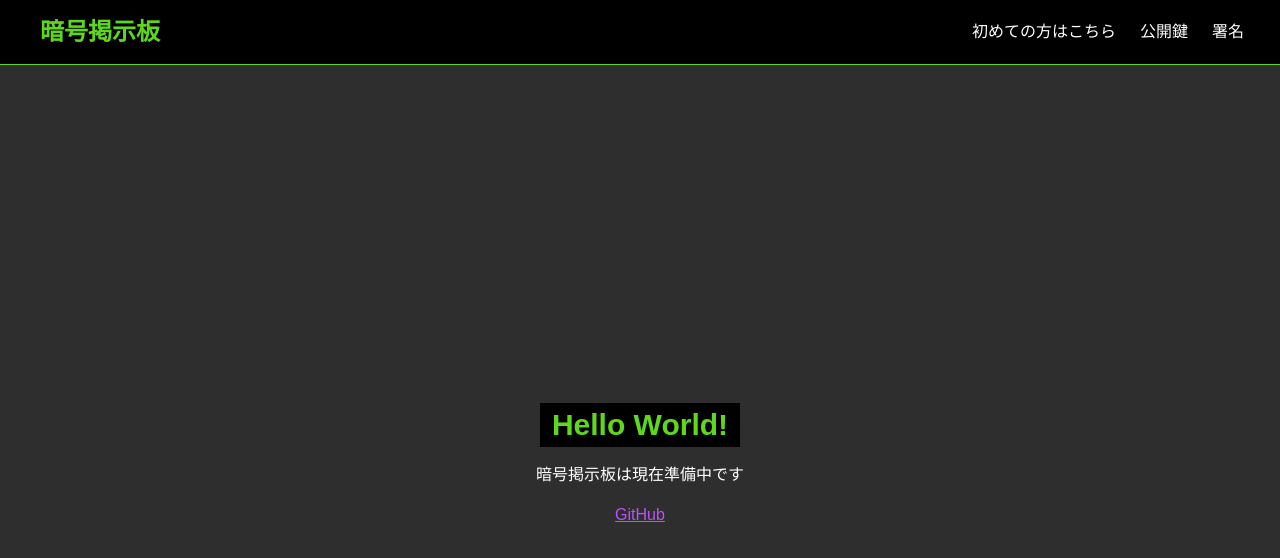
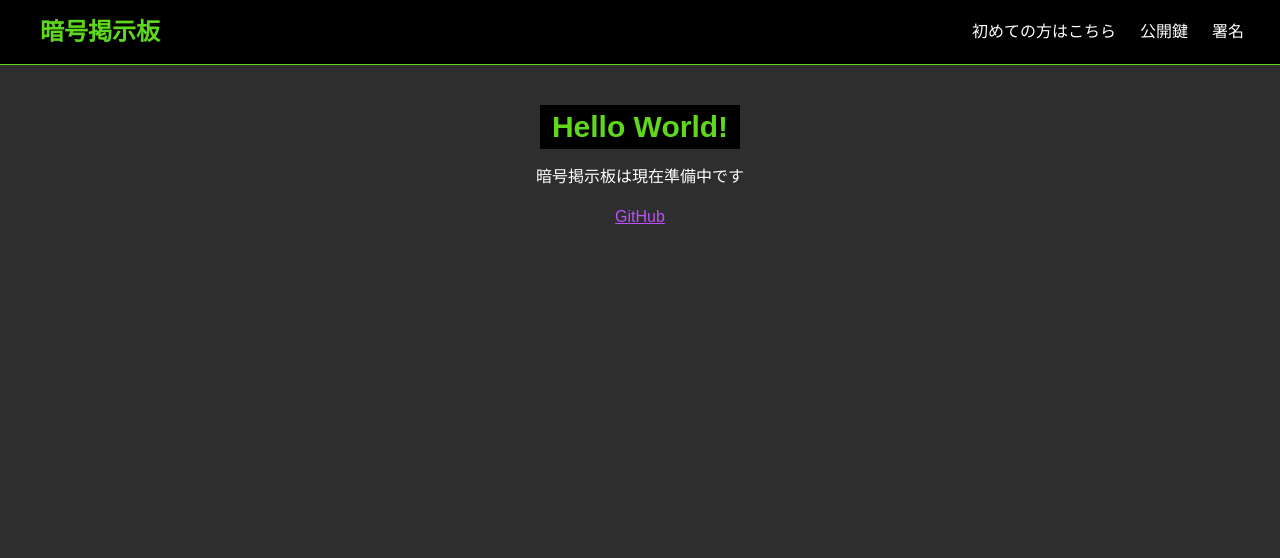
Before and after one commit to nanasi-1/encrypted-board, a Next.js app: page / in a window 1280 px wide. Shown: the top 558 px of the page. Built offline with nearby package versions, Linux system fonts and the light colour scheme.

Commit message:
メインページを調整

```diff
--- a/src/app/page.tsx
+++ b/src/app/page.tsx
@@ -1,6 +1,6 @@
 export default function Home() {
   return (
-    <div className="h-dvh flex justify-center items-center flex-col gap-y-4">
+    <div className="flex items-center flex-col gap-y-4 pt-10">
       <div className="bg-black px-3 py-1">
         <h1 className="text-center text-3xl font-bold text-primary">Hello World!</h1>
       </div>
```
